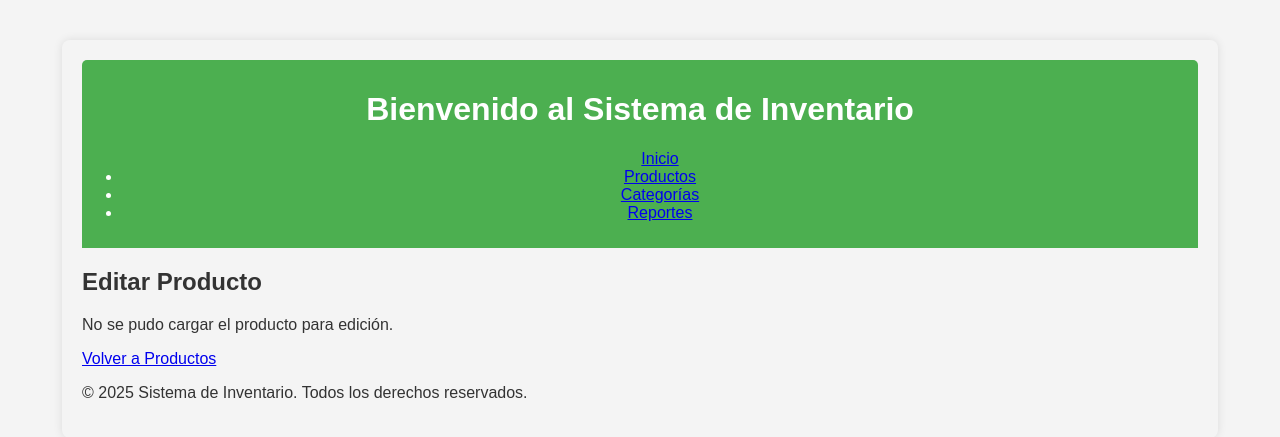
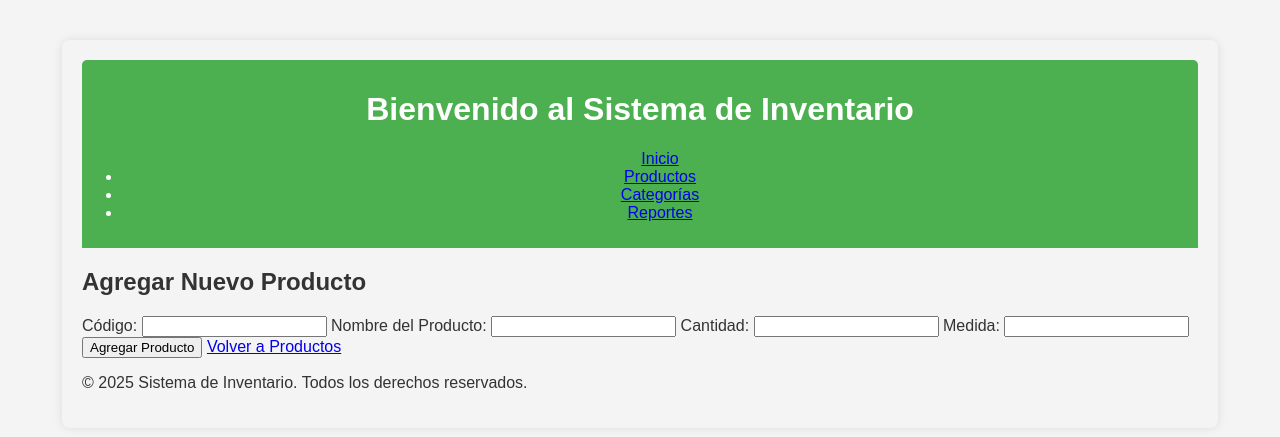
Before and after one commit to XAprendizSenaX/WEB_INVENTARIOS, a PHP site: page /agregar_producto.php in a window 1280 px wide. Shown: the top 437 px of the page. Run offline with PHP 8.4, Linux system fonts and the light colour scheme; data that the repository does not hold is empty.

Commit message:
Ejecucion de Agregado

```diff
--- a/agregar_producto.php
+++ b/agregar_producto.php
@@ -1,63 +1,54 @@
 <?php
-// editar_producto.php
-// Este script permite editar un producto de la tabla 'papeleria'
+// agregar_producto.php
+// Este script agrega un nuevo producto a la tabla 'papeleria'
 include 'includes/db.php';
 include 'includes/header.php';
 
 $mensaje = '';
 
 if ($_SERVER['REQUEST_METHOD'] == 'POST') {
-    //Recolectar datos del formulario
+    // Recolectar datos del formulario
     $codigo = $_POST['CODIGO'];
     $producto = $_POST['PRODUCTO'];
     $cant = $_POST['CANT'];
     $unidad = $_POST['UNIDAD'];
 
-    if (!empty($producto) && !empty($cant) && !empty ($unidad)) {
-    //Preparar la consulta SQL para actualizar el producto
-        $sql = 'INSERT INTO papeleria (PRODUCTO, CANT, UNIDAD) VALUES (?,?,?,?)';
-        $stmt = $conn->prepare($sql);
-        $stmt->bind_param('ssis', $codigo, $producto, $cant, $unidad);
+    if (!empty($codigo) && !empty($producto) && !empty($cant) && !empty($unidad)) {
+        // Preparar la consulta SQL para agregar un nuevo producto
+        $sql = 'INSERT INTO papeleria (CODIGO, PRODUCTO, CANT, UNIDAD) VALUES (?, ?, ?, ?)';
+        $stmt = $pdo->prepare($sql);
 
-
-        if ($stmt->execute()) {
-            $mensaje = "<p class='btn-success'>Producto actualizado correctamente.</p>";
+        // Ejecutar la consulta con un array de parámetros
+        if ($stmt->execute([$codigo, $producto, $cant, $unidad])) {
+            $mensaje = "<p class='btn-success'>✅ Producto agregado correctamente.</p>";
         } else {
-            $mensaje = "<p class='btn-danger'>Error al actualizar el producto: " . $stmt->error . "</p>";
+            $mensaje = "<p class='btn-danger'>❌ Error al agregar el producto.</p>";
         }
-        $stmt->close();
     } else {
-        $mensaje = "<div class='alert alert-warning'>⚠️ Por favor, complete todos los campos.</div>";
+        $mensaje = "<p class='btn-warning'>⚠️ Por favor, complete todos los campos.</p>";
     }
 }
 ?>
 
-<h2>Editar Producto</h2>
-
+<h2>Agregar Nuevo Producto</h2>
 <?php echo $mensaje; ?>
 
-<?php if ($producto): ?>
-    <form action="editar_producto.php?CODIGO=<?php echo htmlspecialchars($producto['CODIGO']); ?>" method="POST">
-        <!-- Campo oculto para pasar el CODIGO sin que el usuario lo edite -->
+<form action="agregar_producto.php" method="POST">
+    <label for="codigo">Código:</label>
+    <input type="text" id="codigo" name="CODIGO" required>
 
-        <label for="codigo">Código:</label>
-        <input type="text" id="codigo" name="codigo_display" value="<?php echo htmlspecialchars($producto['CODIGO']); ?>" disabled>
+    <label for="producto">Nombre del Producto:</label>
+    <input type="text" id="producto" name="PRODUCTO" required>
 
-        <label for="producto">Nombre del Producto:</label>
-        <input type="text" id="producto" name="PRODUCTO" value="<?php echo htmlspecialchars($producto['PRODUCTO']); ?>" required>
+    <label for="cant">Cantidad:</label>
+    <input type="number" id="cant" name="CANT" step="1" required>
 
-        <label for="cant">Cantidad:</label>
-        <input type="number" id="cant" name="CANT" step="1" value="<?php echo htmlspecialchars($producto['CANT']); ?>" required>
+    <label for="unidad">Medida:</label>
+    <input type="text" id="unidad" name="UNIDAD" required>
 
-        <label for="unidad">Medida:</label>
-        <input type="text" id="unidad" name="UNIDAD" value="<?php echo htmlspecialchars($producto['UNIDAD']); ?>" required>
+    <button type="submit" class="btn btn-primary">Agregar Producto</button>
+    <a href="producto_Papeleria.php" class="btn">Volver a Productos</a>
+</form>
 
-        <button type="submit" class="btn btn-warning">Actualizar Producto</button>
-        <a href="producto_Papeleria.php" class="btn">Volver a Productos</a>
-    </form>
-<?php else: ?>
-    <p>No se pudo cargar el producto para edición.</p>
-    <a href="producto_Papeleria.php" class="btn">Volver a Productos</a>
-<?php endif; ?>
 
 <?php include 'includes/footer.php'; ?>
```
